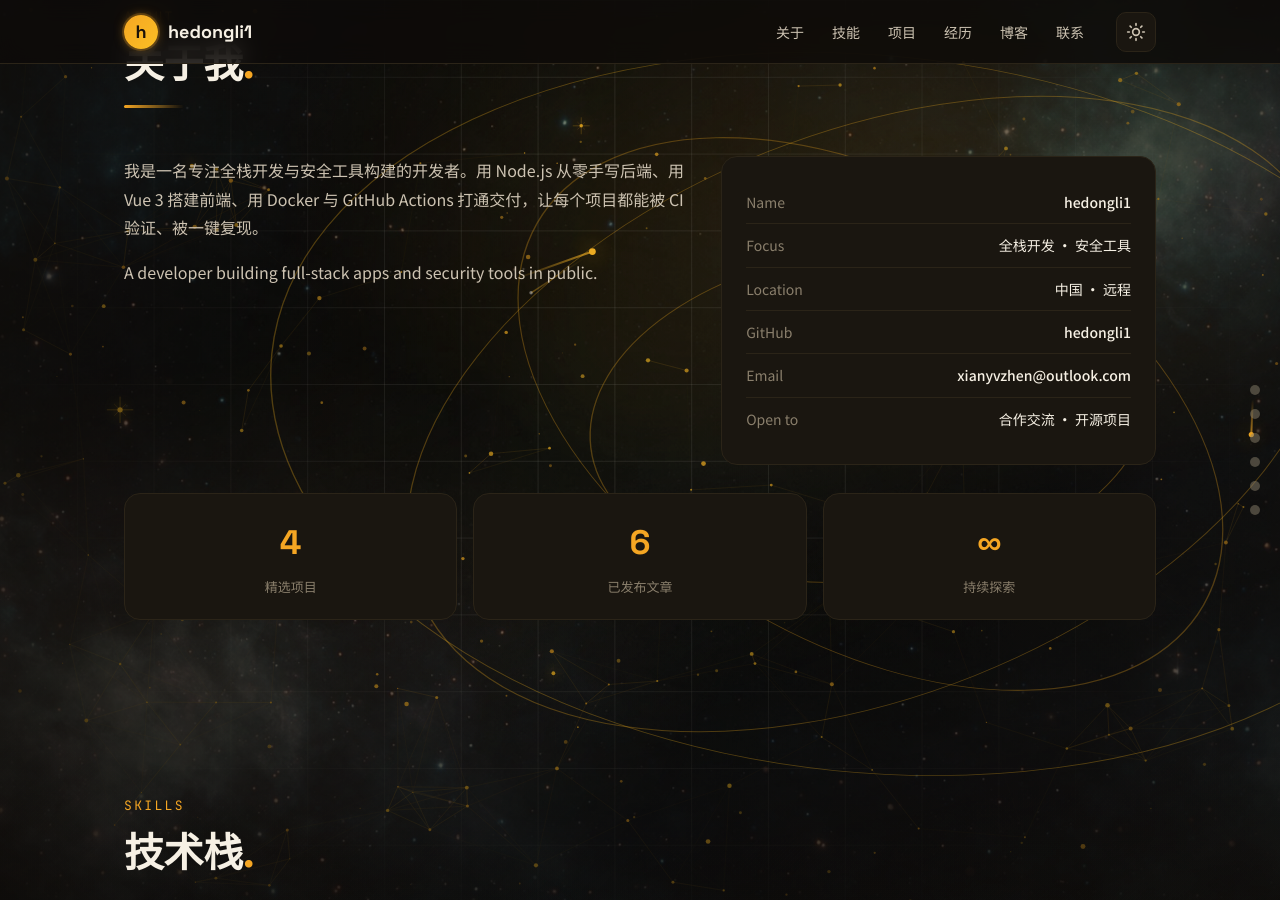
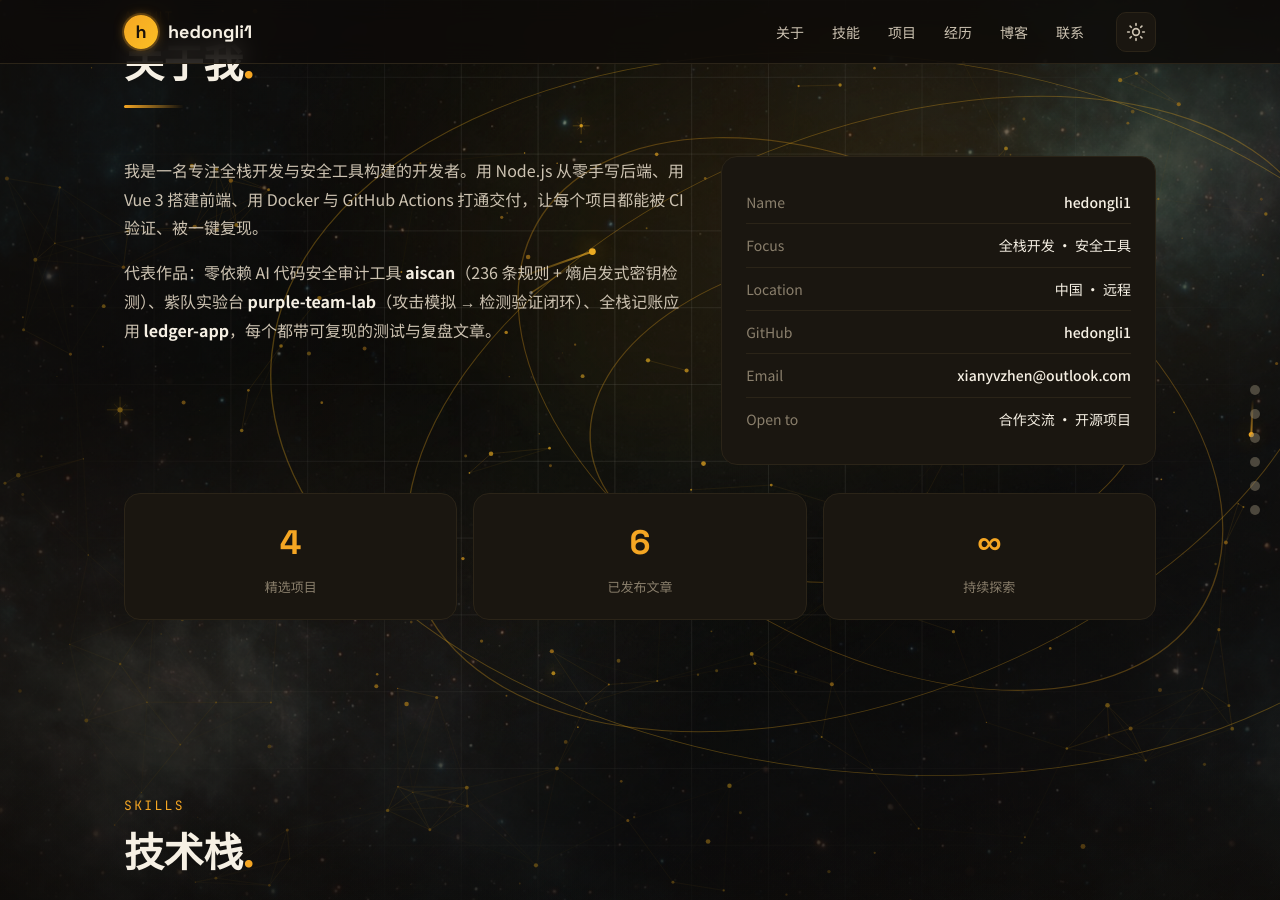
Before and after one commit to hedongli1/hedongli1.github.io, a Jekyll site: the page built from index.md, in a window 1280 px wide and 900 px high, scrolled down 981 px. Built offline with Jekyll 4.4.1, drawn with Linux system fonts in a browser that asks for light colours.

Commit message:
feat: 填充站点真实内容——邮箱/简介/项目/技能/经历
- 邮箱 xianyvzhen@outlook.com，tagline 与中英文简介
- 关于我：替换英文占位为具体项目介绍
- 项目：aiscan / ledger-app / purple-team-lab / 本站 四个真实仓库
- 技能/经历：对齐真实技术栈与项目时间线

Co-Authored-By: Claude <noreply@anthropic.com>

```diff
--- a/_config.yml
+++ b/_config.yml
@@ -1,7 +1,6 @@
 # ============================================================
 # 站点配置 · hedongli1 个人博客
 # 部署到 GitHub Pages 后，改这里的内容即可，无需动代码
-# 所有带 TODO 的字段：上线前请替换为你的真实信息
 # ============================================================
 
 title: hedongli1                 # 站点名（导航、页脚、SEO 用）
@@ -20,10 +19,10 @@ github_username: hedongli1          # 你的 GitHub 用户名（真实）
 # 语言默认中文
 lang: zh-CN
 
-# ---------------- 社交链接（TODO 按需增删、填真实地址）----------------
+# ---------------- 社交链接（按需增删、填真实地址）----------------
 social:
   github: https://github.com/hedongli1
-  email: mailto:xianyvzhen@outlook.com        # 真实邮箱
+  email: mailto:xianyvzhen@outlook.com   # 真实邮箱
   # twitter: https://twitter.com/your_handle
   # linkedin: https://linkedin.com/in/your_handle
   # zhihu: https://www.zhihu.com/people/your_handle
--- a/_layouts/home.html
+++ b/_layouts/home.html
@@ -28,7 +28,7 @@ layout: default
     <div class="about-grid">
       <div class="about-text">
         <p>我是一名专注全栈开发与安全工具构建的开发者。用 Node.js 从零手写后端、用 Vue 3 搭建前端、用 Docker 与 GitHub Actions 打通交付，让每个项目都能被 CI 验证、被一键复现。</p>
-        <p>{{ site.description_en }}</p>
+        <p>代表作品：零依赖 AI 代码安全审计工具 <b>aiscan</b>（236 条规则 + 熵启发式密钥检测）、紫队实验台 <b>purple-team-lab</b>（攻击模拟 → 检测验证闭环）、全栈记账应用 <b>ledger-app</b>，每个都带可复现的测试与复盘文章。</p>
       </div>
       <div class="info-card">
         <div class="info-row"><span class="k">Name</span><span class="v">{{ site.title }}</span></div>
```
